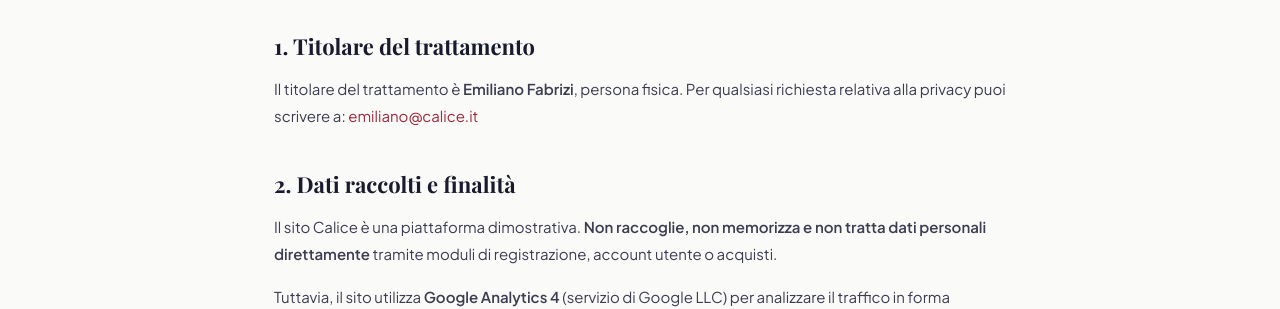
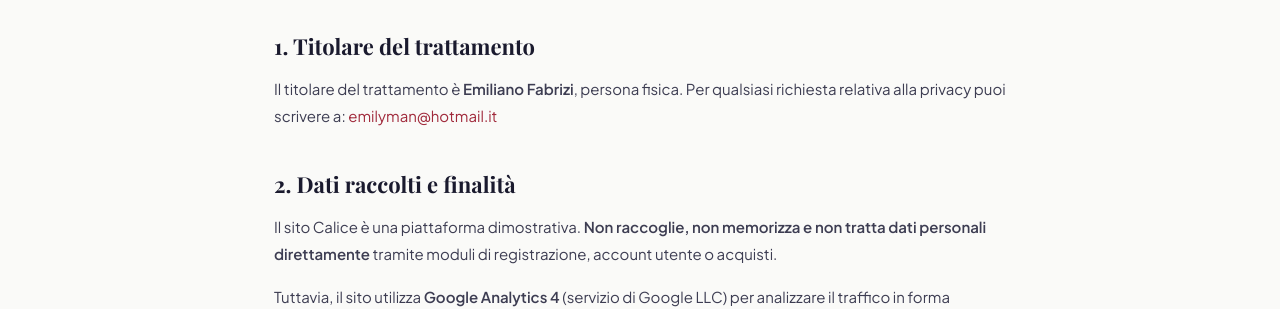
Before and after one commit to Barcolana/Calice, a Jekyll site: the page built from privacy.html, in a window 1280 px wide and 900 px high. Shown: the part 418-727 px from the top of the window. Built offline with Jekyll 4.4.1, drawn with Linux system fonts in a browser that asks for light colours; some web fonts are replaced.

Commit message:
Fix email in Privacy

```diff
--- a/privacy.html
+++ b/privacy.html
@@ -208,7 +208,7 @@ title: Privacy Policy — Calice
 
         <h2>1. Titolare del trattamento</h2>
         <p>Il titolare del trattamento è <strong>Emiliano Fabrizi</strong>, persona fisica. Per qualsiasi richiesta
-            relativa alla privacy puoi scrivere a: <a href="mailto:emiliano@calice.it">emiliano@calice.it</a></p>
+            relativa alla privacy puoi scrivere a: <a href="mailto:emilyman@hotmail.it">emilyman@hotmail.it</a></p>
 
         <h2>2. Dati raccolti e finalità</h2>
         <p>Il sito Calice è una piattaforma dimostrativa. <strong>Non raccoglie, non memorizza e non tratta dati
```
